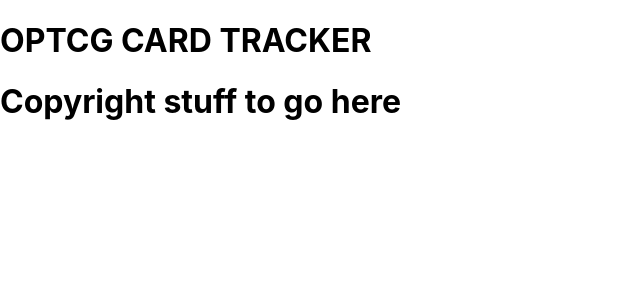
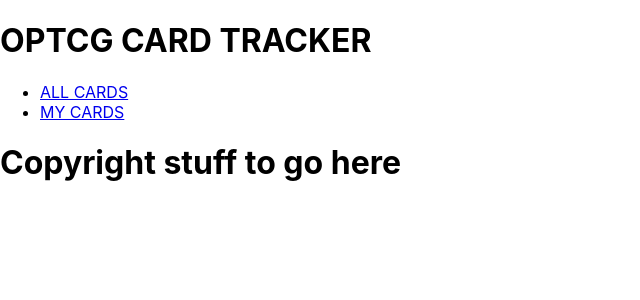
Before and after one commit to aditore/opTCG_frontend, a React (Create React App) app in the folder optcg_front/: page / in a window 1280 px wide. Shown: the top 300 px of the page, without its empty margins (0-640 px from the left). Built offline with nearby package versions, Linux system fonts and the light colour scheme.

Commit message:
adding home page with links, nothing visual

```diff
--- a/optcg_front/src/App.js
+++ b/optcg_front/src/App.js
@@ -1,6 +1,8 @@
 import React from 'react';
 import { BrowserRouter as Router, Routes, Route } from 'react-router-dom';
+
 import { Header, Footer } from './components';
+import { Home } from './pages';
 import './App.css';
 
 function App() {
@@ -9,7 +11,9 @@ function App() {
       <>
       <Header />
       <main>
-
+        <Routes>
+          <Route path='/' element={<Home />} />
+        </Routes>
       </main>
       <Footer />
       </>
--- /dev/null
+++ b/optcg_front/src/components/homeComponent/index.js
@@ -0,0 +1 @@
+export { default as Select } from './selection';
--- /dev/null
+++ b/optcg_front/src/components/homeComponent/selection.js
@@ -0,0 +1,21 @@
+import React from "react";
+import { Link } from "react-router-dom";
+
+function Select() {
+    return (
+        <ul>
+            <li>
+                <Link to="/allCard">
+                    ALL CARDS
+                </Link>
+            </li>
+            <li>
+                <Link to="/myCard">
+                    MY CARDS
+                </Link>
+            </li>
+        </ul>
+    )
+}
+
+export default Select;
--- a/optcg_front/src/components/index.js
+++ b/optcg_front/src/components/index.js
@@ -1,2 +1,4 @@
 export { Header } from './pageComponent';
 export { Footer } from './pageComponent';
+
+export { Select } from './homeComponent';
--- /dev/null
+++ b/optcg_front/src/pages/home.js
@@ -0,0 +1,10 @@
+import React from "react";
+import { Select } from "../components";
+
+function Home() {
+    return(
+        <Select />
+    )
+}
+
+export default Home;
--- /dev/null
+++ b/optcg_front/src/pages/index.js
@@ -0,0 +1 @@
+export { default as Home } from './home';
```
